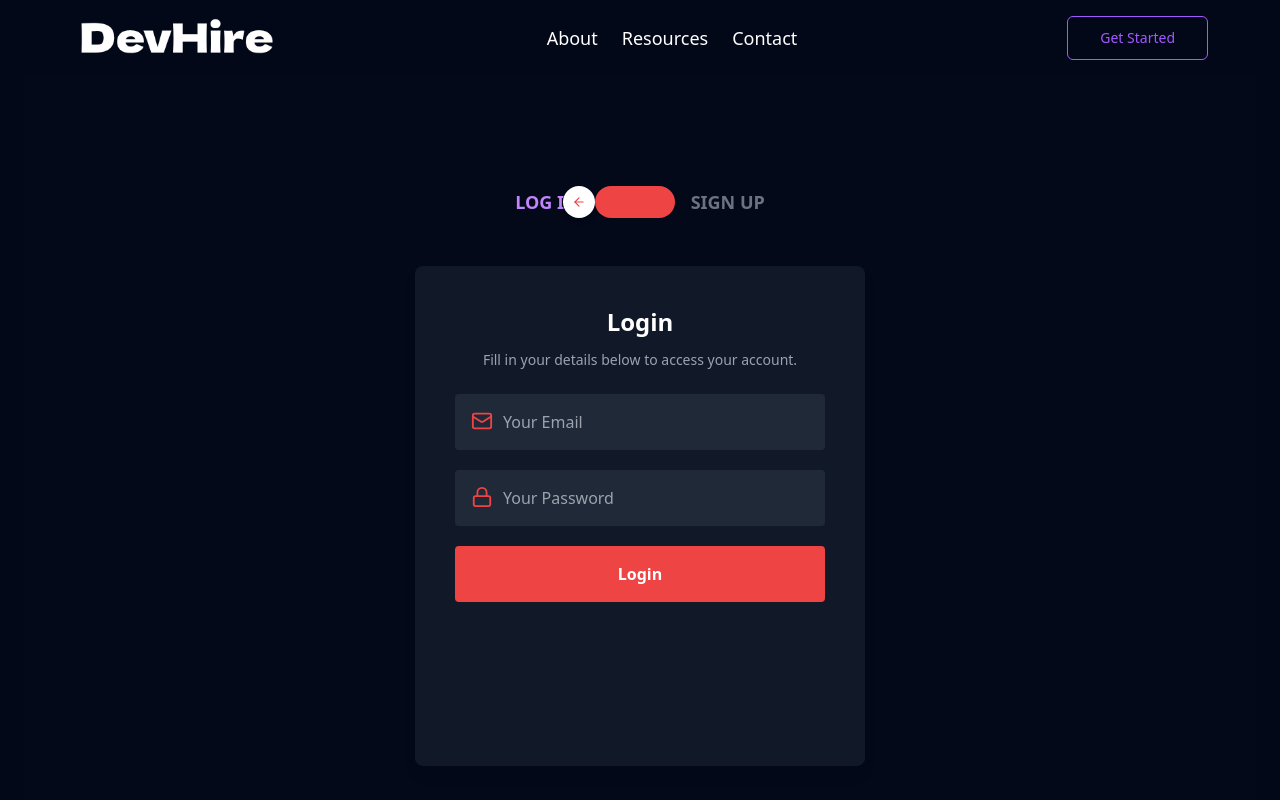
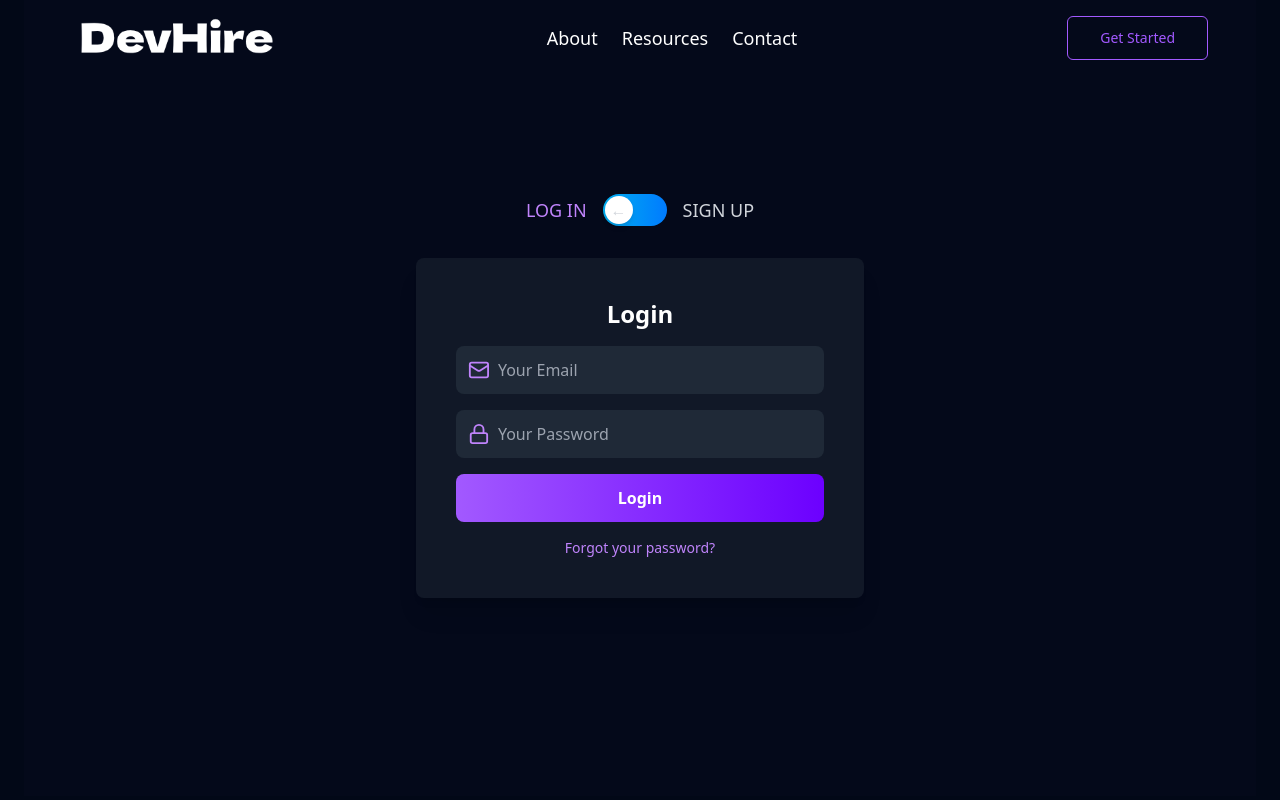
Before and after one commit to patriciakennedy/react-shadcn, a React (Vite) app: page /login in a window 1280 px wide. Shown: the top 800 px of the page. Built offline with nearby package versions, Linux system fonts and the light colour scheme.

Commit message:
Update LoginForm.jsx to include Sing in and Sign Up features

```diff
--- a/src/pages/LoginForm.jsx
+++ b/src/pages/LoginForm.jsx
@@ -1,345 +1,128 @@
 import React, { useState } from 'react';
-import { motion } from 'framer-motion';
-import { ArrowRight, ArrowLeft, User, Mail, Lock } from 'lucide-react';
+import { motion, AnimatePresence } from 'framer-motion';
+import { Mail, Lock, User } from 'lucide-react';
 
 const LoginForm = () => {
     const [isLogin, setIsLogin] = useState(true);
+    const [email, setEmail] = useState('');
+    const [password, setPassword] = useState('');
+    const [name, setName] = useState('');
+
+    // Handle form submission
+    const handleSubmit = (e) => {
+        e.preventDefault();
+        if (isLogin) {
+            console.log('Logging in with:', { email, password });
+        } else {
+            console.log('Signing up with:', { name, email, password });
+        }
+    };
 
     return (
-        <div className="flex flex-col items-center justify-center min-h-screen bg-[#04091A]">
-            {/* Toggle Switch */}
-            <div className="flex items-center gap-4 mb-12">
-                <button
-                    onClick={() => setIsLogin(true)}
-                    className={`text-lg font-semibold ${
-                        isLogin ? 'text-purple-400' : 'text-gray-500'
-                    }`}
-                >
+        <div className="flex flex-col items-center justify-center min-h-screen bg-[#04091A] px-6 mt-[-80px]">
+            {/* Toggle Button */}
+            <div className="flex items-center mb-8 space-x-4 text-gray-300">
+                <span className={`text-lg ${isLogin ? 'text-purple-400' : ''}`}>
                     LOG IN
-                </button>
+                </span>
                 <div
-                    className="relative w-20 h-8 bg-red-500 rounded-full flex items-center cursor-pointer transition"
+                    className="relative w-16 h-8 flex items-center bg-gradient-to-r from-[#00AEEF] to-[#007BFF] rounded-full cursor-pointer"
                     onClick={() => setIsLogin(!isLogin)}
                 >
                     <motion.div
-                        initial={false}
-                        animate={{ x: isLogin ? -32 : 32 }} // Adjust position for smooth transition
-                        transition={{
-                            type: 'spring',
-                            stiffness: 300,
-                            damping: 20,
-                        }}
-                        className="absolute w-8 h-8 bg-white rounded-full flex items-center justify-center shadow-md"
+                        className="w-7 h-7 bg-white rounded-full flex items-center justify-center shadow-md"
+                        animate={{ x: isLogin ? 2 : 42 }}
+                        transition={{ type: 'spring', stiffness: 300 }}
                     >
-                        {isLogin ? (
-                            <ArrowLeft size={14} className="text-red-500" />
-                        ) : (
-                            <ArrowRight size={14} className="text-red-500" />
-                        )}
+                        {isLogin ? '←' : '→'}
                     </motion.div>
                 </div>
-                <button
-                    onClick={() => setIsLogin(false)}
-                    className={`text-lg font-semibold ${
-                        !isLogin ? 'text-purple-400' : 'text-gray-500'
-                    }`}
+                <span
+                    className={`text-lg ${!isLogin ? 'text-purple-400' : ''}`}
                 >
                     SIGN UP
-                </button>
+                </span>
             </div>
 
-            {/* Flip Card Animation */}
-            <div className="relative w-[450px] h-[500px]">
-                <motion.div
-                    className="absolute w-full h-full"
-                    initial={false}
-                    animate={{ rotateY: isLogin ? 0 : 180 }}
-                    transition={{ duration: 0.6 }}
-                    style={{ transformStyle: 'preserve-3d' }}
-                >
-                    {/* Login Form */}
-                    <div
-                        className="absolute w-full h-full bg-gray-900 p-10 rounded-lg shadow-lg"
-                        style={{ backfaceVisibility: 'hidden' }}
+            {/* Animated Form Card */}
+            <div className="relative w-full max-w-md">
+                <AnimatePresence mode="wait">
+                    <motion.div
+                        key={isLogin ? 'login' : 'signup'}
+                        initial={{ opacity: 0, rotateY: 90 }}
+                        animate={{ opacity: 1, rotateY: 0 }}
+                        exit={{ opacity: 0, rotateY: -90 }}
+                        transition={{ duration: 0.6 }}
+                        className="bg-gray-900 text-white p-10 rounded-lg shadow-xl w-full"
                     >
-                        <h2 className="text-center text-2xl font-bold text-white mb-3">
-                            Login
+                        <h2 className="text-2xl font-bold text-center mb-4">
+                            {isLogin ? 'Login' : 'Sign Up'}
                         </h2>
-                        <p className="text-gray-400 text-center text-sm mb-6">
-                            Fill in your details below to access your account.
-                        </p>
-                        <form className="space-y-5">
-                            <div className="relative">
+
+                        <form onSubmit={handleSubmit} className="space-y-4">
+                            {!isLogin && (
+                                <div className="flex items-center bg-gray-800 p-3 rounded-lg">
+                                    <User className="text-purple-400 mr-2" />
+                                    <input
+                                        type="text"
+                                        placeholder="Your Name"
+                                        value={name}
+                                        onChange={(e) =>
+                                            setName(e.target.value)
+                                        }
+                                        className="bg-transparent outline-none text-white w-full"
+                                    />
+                                </div>
+                            )}
+
+                            <div className="flex items-center bg-gray-800 p-3 rounded-lg">
+                                <Mail className="text-purple-400 mr-2" />
                                 <input
                                     type="email"
                                     placeholder="Your Email"
-                                    className="w-full p-4 rounded bg-gray-800 text-white focus:outline-none focus:ring-2 focus:ring-purple-500 pl-12"
-                                />
-                                <Mail
-                                    size={22}
-                                    className="absolute left-4 top-4 text-red-500"
+                                    value={email}
+                                    onChange={(e) => setEmail(e.target.value)}
+                                    className="bg-transparent outline-none text-white w-full"
                                 />
                             </div>
-                            <div className="relative">
+
+                            <div className="flex items-center bg-gray-800 p-3 rounded-lg">
+                                <Lock className="text-purple-400 mr-2" />
                                 <input
                                     type="password"
                                     placeholder="Your Password"
-                                    className="w-full p-4 rounded bg-gray-800 text-white focus:outline-none focus:ring-2 focus:ring-purple-500 pl-12"
-                                />
-                                <Lock
-                                    size={22}
-                                    className="absolute left-4 top-4 text-red-500"
+                                    value={password}
+                                    onChange={(e) =>
+                                        setPassword(e.target.value)
+                                    }
+                                    className="bg-transparent outline-none text-white w-full"
                                 />
                             </div>
-                            <button className="w-full p-4 bg-red-500 text-white font-bold rounded hover:bg-red-600 transition">
-                                Login
+
+                            <button
+                                type="submit"
+                                className="w-full bg-gradient-to-r from-[#A259FF] to-[#6C00FF] text-white py-3 rounded-lg font-semibold mt-4 hover:opacity-90 transition-all"
+                            >
+                                {isLogin ? 'Login' : 'Sign Up'}
                             </button>
+
+                            {/* Forgot Password - Only for Login */}
+                            {isLogin && (
+                                <p className="text-center text-sm text-gray-400 mt-3">
+                                    <a
+                                        href="#"
+                                        className="text-purple-400 hover:underline"
+                                    >
+                                        Forgot your password?
+                                    </a>
+                                </p>
+                            )}
                         </form>
-                    </div>
-
-                    {/* Sign Up Form (Flipped) */}
-                    <div
-                        className="absolute w-full h-full bg-gray-900 p-10 rounded-lg shadow-lg"
-                        style={{
-                            backfaceVisibility: 'hidden',
-                            transform: 'rotateY(180deg)',
-                        }}
-                    >
-                        <h2 className="text-center text-2xl font-bold text-white mb-6">
-                            Sign Up
-                        </h2>
-                        <form className="space-y-5">
-                            <div className="relative">
-                                <input
-                                    type="text"
-                                    placeholder="Your Name"
-                                    className="w-full p-4 rounded bg-gray-800 text-white focus:outline-none focus:ring-2 focus:ring-purple-500 pl-12"
-                                />
-                                <User
-                                    size={22}
-                                    className="absolute left-4 top-4 text-red-500"
-                                />
-                            </div>
-                            <div className="relative">
-                                <input
-                                    type="email"
-                                    placeholder="Your Email"
-                                    className="w-full p-4 rounded bg-gray-800 text-white focus:outline-none focus:ring-2 focus:ring-purple-500 pl-12"
-                                />
-                                <Mail
-                                    size={22}
-                                    className="absolute left-4 top-4 text-red-500"
-                                />
-                            </div>
-                            <div className="relative">
-                                <input
-                                    type="password"
-                                    placeholder="Your Password"
-                                    className="w-full p-4 rounded bg-gray-800 text-white focus:outline-none focus:ring-2 focus:ring-purple-500 pl-12"
-                                />
-                                <Lock
-                                    size={22}
-                                    className="absolute left-4 top-4 text-red-500"
-                                />
-                            </div>
-                            <button className="w-full p-4 bg-red-500 text-white font-bold rounded hover:bg-red-600 transition">
-                                Sign Up
-                            </button>
-                        </form>
-                    </div>
-                </motion.div>
+                    </motion.div>
+                </AnimatePresence>
             </div>
         </div>
     );
 };
 
 export default LoginForm;
-
-//----------------------------------------------------------------------------3
-// import React, { useState } from 'react';
-
-// const LoginForm = () => {
-//     const [isLogin, setIsLogin] = useState(true);
-//     const [email, setEmail] = useState('');
-//     const [password, setPassword] = useState('');
-
-//     const handleSubmit = (e) => {
-//         e.preventDefault();
-//         console.log('Email: ', email);
-//         console.log('Password: ', password);
-//     };
-
-//     return (
-//         <div className="flex justify-center items-center min-h-screen bg-[#04091A]">
-//             <div className="bg-gray-900 p-8 rounded-lg shadow-lg w-96">
-//                 {/* Toggle Switch */}
-//                 <div className="flex justify-center mb-6">
-//                     <button
-//                         onClick={() => setIsLogin(true)}
-//                         className={`px-4 py-2 text-white font-semibold ${
-//                             isLogin
-//                                 ? 'text-purple-400 border-b-2 border-purple-400'
-//                                 : 'text-gray-500'
-//                         }`}
-//                     >
-//                         Login
-//                     </button>
-//                     <button
-//                         onClick={() => setIsLogin(false)}
-//                         className={`px-4 py-2 text-white font-semibold ${
-//                             !isLogin
-//                                 ? 'text-purple-400 border-b-2 border-purple-400'
-//                                 : 'text-gray-500'
-//                         }`}
-//                     >
-//                         Sign Up
-//                     </button>
-//                 </div>
-
-//                 <h2 className="text-center text-2xl font-bold text-white mb-6">
-//                     {isLogin ? 'Login' : 'Sign Up'}
-//                 </h2>
-
-//                 <form className="space-y-4" onSubmit={handleSubmit}>
-//                     {!isLogin && (
-//                         <div>
-//                             <label className="text-white">Name:</label>
-//                             <input
-//                                 type="text"
-//                                 placeholder="Enter your name"
-//                                 className="w-full p-3 rounded bg-gray-800 text-white focus:outline-none focus:ring-2 focus:ring-purple-500"
-//                             />
-//                         </div>
-//                     )}
-
-//                     <div>
-//                         <label className="text-white">Email:</label>
-//                         <input
-//                             type="email"
-//                             placeholder="Enter your email"
-//                             value={email}
-//                             onChange={(e) => setEmail(e.target.value)}
-//                             className="w-full p-3 rounded bg-gray-800 text-white focus:outline-none focus:ring-2 focus:ring-purple-500"
-//                         />
-//                     </div>
-//                     <div>
-//                         <label className="text-white">Password:</label>
-//                         <input
-//                             type="password"
-//                             placeholder="Enter your password"
-//                             value={password}
-//                             onChange={(e) => setPassword(e.target.value)}
-//                             className="w-full p-3 rounded bg-gray-800 text-white focus:outline-none focus:ring-2 focus:ring-purple-500"
-//                         />
-//                     </div>
-
-//                     <button
-//                         type="submit"
-//                         className="w-full p-3 bg-purple-500 text-white font-bold rounded hover:bg-purple-600 transition"
-//                     >
-//                         {isLogin ? 'Login' : 'Sign Up'}
-//                     </button>
-//                 </form>
-//             </div>
-//         </div>
-//     );
-// };
-
-// export default LoginForm;
-
-/////////////////////////////////////////////////////////////////////////////////////////////////2
-// // import React, { useState } from 'react';
-
-// const LoginForm = () => {
-//     const [email, setEmail] = useState('');
-//     const [password, setPassword] = useState('');
-
-//     const handleSubmit = (e) => {
-//         e.preventDefault();
-//         console.log('Email: ', email);
-//         console.log('Password: ', password);
-//     };
-
-//     return (
-//         <div className="flex justify-center items-center min-h-screen bg-[#04091A]">
-//             <div className="bg-gray-900 p-8 rounded-lg shadow-lg w-96">
-//                 <h2 className="text-center text-2xl font-bold text-white mb-6">
-//                     Login
-//                 </h2>
-
-//                 <form className="space-y-4" onSubmit={handleSubmit}>
-//                     <div>
-//                         <label className="text-white">Email:</label>
-//                         <input
-//                             type="email"
-//                             placeholder="Enter your email"
-//                             value={email}
-//                             onChange={(e) => setEmail(e.target.value)}
-//                             className="w-full p-3 rounded bg-gray-800 text-white focus:outline-none focus:ring-2 focus:ring-red-500"
-//                         />
-//                     </div>
-//                     <div>
-//                         <label className="text-white">Password:</label>
-//                         <input
-//                             type="password"
-//                             placeholder="Enter your password"
-//                             value={password}
-//                             onChange={(e) => setPassword(e.target.value)}
-//                             className="w-full p-3 rounded bg-gray-800 text-white focus:outline-none focus:ring-2 focus:ring-red-500"
-//                         />
-//                     </div>
-//                     <button
-//                         type="submit"
-//                         className="w-full p-3 bg-red-500 text-white font-bold rounded hover:bg-red-600 transition"
-//                     >
-//                         Login
-//                     </button>
-//                 </form>
-//             </div>
-//         </div>
-//     );
-// };
-
-// export default LoginForm;
-///////////////////////////////////////////////////////////////////////////////////////////1
-// import React, { useState } from 'react';
-
-// const LoginForm = () => {
-//     const [email, setEmail] = useState('');
-//     const [password, setPassword] = useState('');
-
-//     const handleSubmit = (e) => {
-//         e.preventDefault();
-//         console.log('Email: ', email);
-//         console.log('Password: ', password);
-//     };
-
-//     return (
-//         <div>
-//             <h2>Login</h2>
-//             <form action="" onSubmit={handleSubmit}>
-//                 <div>
-//                     <label htmlFor="">Email:</label>
-//                     <input
-//                         type="email"
-//                         placeholder="Enter your email"
-//                         value={email}
-//                         onChange={(e) => setEmail(e.target.value)}
-//                     />
-//                 </div>
-//                 <div>
-//                     <label>Password:</label>
-//                     <input
-//                         type="password"
-//                         placeholder="Enter your password"
-//                         value={password}
-//                         onChange={(e) => setPassword(e.target.value)}
-//                     />
-//                 </div>
-//                 <button type="submit">Login</button>
-//             </form>
-//         </div>
-//     );
-// };
-
-// export default LoginForm;
```
